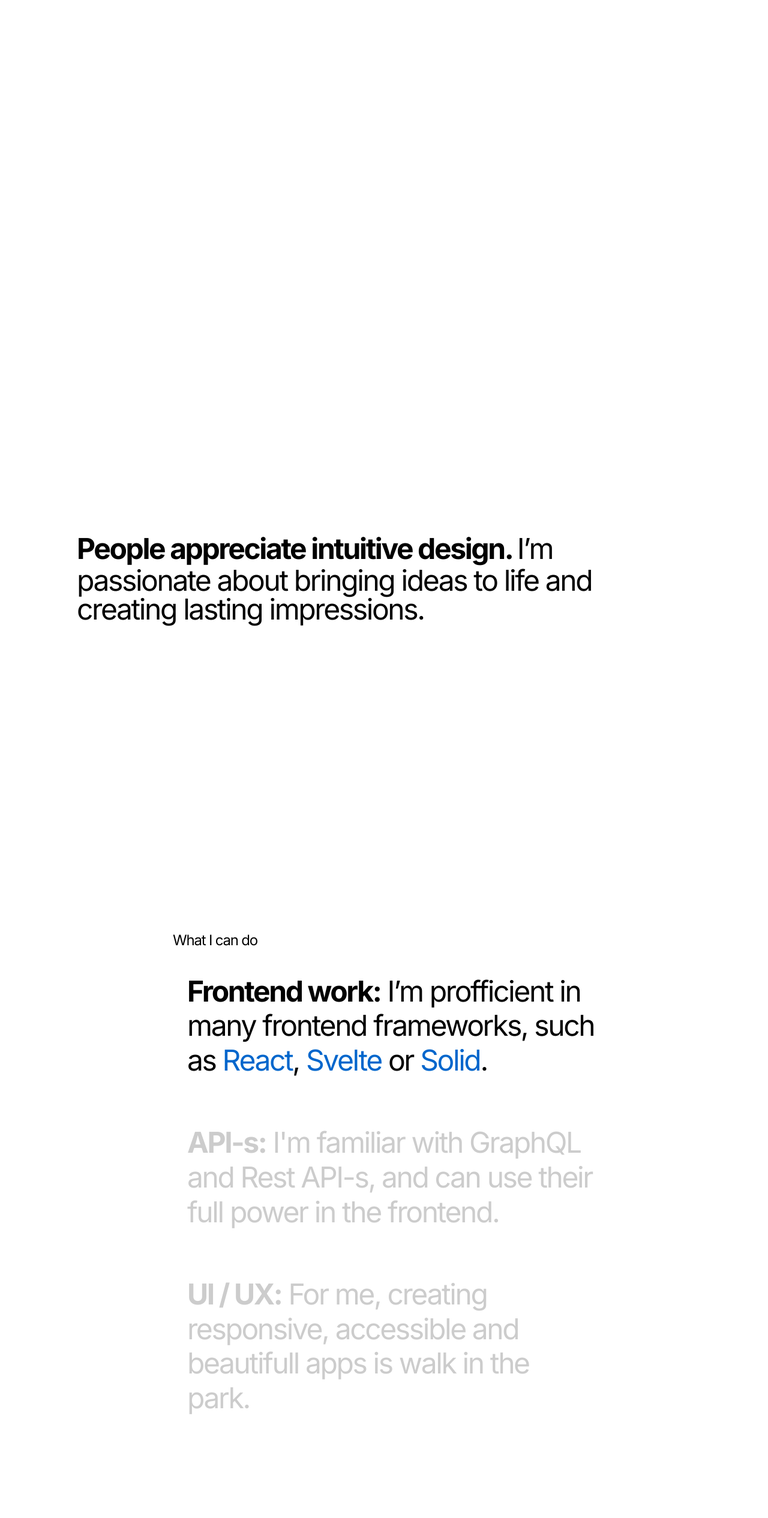
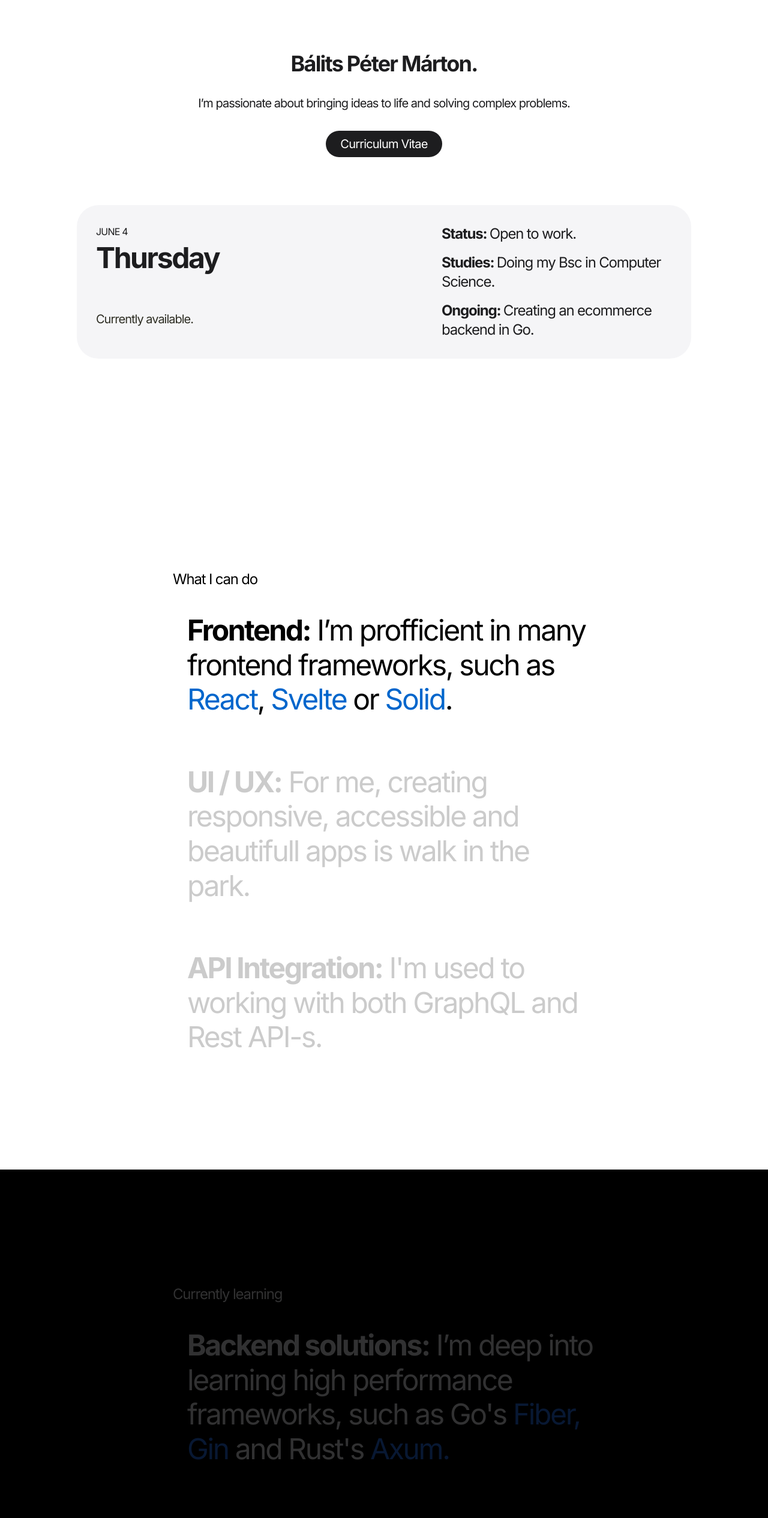
Before and after one commit to balits/portfolio, a Next.js app: page / in a window 1280 px wide. Shown: the part 234-2765 px from the top of the page at 60% size. Built offline with nearby package versions, Linux system fonts and the light colour scheme.

Commit message:
landing page done, skills finished, still need to update marquee

```diff
--- a/components/about.tsx
+++ b/components/about.tsx
@@ -1,11 +1,13 @@
 export const About = () => {
   return (
-    <section className="w-full  px-8 flex items-center justify-center">
-      <p className="text-2xl my-80 max-w-screen-lg md:text-4xl lg:text-5xl">
-        <span className="font-bold">People appreciate intuitive design. </span>
-        I’m passionate about bringing ideas to life and creating lasting
-        impressions.
-      </p>
+    <section className="blackOnWhite w-full  px-8 flex items-center justify-center">
+      <div className="text-2xl my-80 max-w-screen-lg md:text-4xl lg:text-5xl">
+        <h1 className="font-bold">People appreciate intuitive design. </h1>
+        <p>
+          I’m passionate about bringing ideas to life and solving complex
+          problems.
+        </p>
+      </div>
     </section>
   );
 };
--- a/components/hero.tsx
+++ b/components/hero.tsx
@@ -1,40 +1,62 @@
-import Image from "next/image";
-import { motion, useTransform, useScroll } from "framer-motion";
-import { M_PLUS_Rounded_1c } from "next/font/google";
-
-const mplus = M_PLUS_Rounded_1c({
-  subsets: ["latin"],
-  weight: ["800"],
-});
+import { useEffect, useState } from "react";
 
 export const Hero = () => {
-  const { scrollYProgress } = useScroll();
+  const [date, setDate] = useState<Date | null>(null);
 
-  const opacity = useTransform(scrollYProgress, [0, 0.2], [1, 0]);
+  useEffect(() => {
+    setDate(new Date());
+  }, []);
 
   return (
-    <>
-      <div className="backdrop-blur-md sticky -z-10 inset-0 w-full max-w-screen h-screen overflow-x-hidden">
-        <motion.div
-          style={{ opacity }}
-          className=" relative w-full h-full overflow-x-hidden"
-        >
-          <Image
-            src="/bg.jpg"
-            alt="Background gradient"
-            fill
-            className="-z-20 object-cover"
-          />
+    <section className="lg:mb-[20vh] px-8 blackOnWhite w-full max-w-screen  flex flex-col items-center justify-center gap-20">
+      <div className="space-y-8 mt-[30vh] xl:mt-[40vh] h-fit  max-w-screen-lg  flex flex-col items-center justify-center">
+        <h1 className="font-bold text-2xl md:text-3xl xl:text-4xl">
+          Bálits Péter Márton.
+        </h1>
+        <p className="text-xl text-center">
+          I’m passionate about bringing ideas to life and solving complex
+          problems.
+        </p>
+        <button className="xl:text-xl  rounded-full py-2 px-6 bg-darkGray text-white transition-opacity hover:opacity-90">
+          Curriculum&nbsp;Vitae
+        </button>
+      </div>
 
-          <section className="w-full h-full flex flex-col items-center justify-center">
-            <h1
-              className={`opacity-0 opacity-100 animate-bounce text-[#1d1d1c] text-8xl font-bold ${mplus.className}`}
-            >
-              Hello
-            </h1>
-          </section>
-        </motion.div>
+      <div className="mx-auto container lg:max-w-screen-lg rounded-4xl bg-offWhite p-4 gap-4 xl:gap-8 xl:p-8 xl:p-12  grid grid-cols-1 grid-rows-2 md:grid-rows-1 md:grid-cols-5">
+        <div className="md:col-span-2 ">
+          {date && (
+            <div className="flex items-end justify-between md:flex-col md:items-start md:gap-16">
+              <div className="space-y-2">
+                <aside className="uppercase text-sm md:text-base">
+                  <span>
+                    {date.toLocaleString("en-US", { month: "long" })}&nbsp;
+                    {date.getDay()}
+                  </span>
+                </aside>
+                <h3 className="text-2xl md:text-3xl xl:text-5xl font-bold">
+                  {date.toLocaleString("en-US", { weekday: "long" })}
+                </h3>
+              </div>
+              <p className="text-lightGray text-lg md:text-xl">
+                Currently available.
+              </p>
+            </div>
+          )}
+        </div>
+        <div className="flex flex-col items-center justify-start gap-4 md:col-start-4 md:col-span-3">
+          <p className="text-lg md:text-xl xl:text-2xl w-full">
+            <span className="font-bold">Status: </span>Open to work.
+          </p>
+          <p className="text-lg md:text-xl xl:text-2xl w-full">
+            <span className="font-bold">Studies: </span>Doing my Bsc in Computer
+            Science.
+          </p>
+          <p className="text-lg md:text-xl xl:text-2xl w-full">
+            <span className="font-bold">Ongoing: </span>Creating an ecommerce
+            backend in Go.
+          </p>
+        </div>
       </div>
-    </>
+    </section>
   );
 };
--- a/components/skills.tsx
+++ b/components/skills.tsx
@@ -6,14 +6,18 @@ export const Skills = () => {
   return (
     <>
       <section className="w-full overflow-x-hidden ">
-        <div className="px-8 py-48 w-full max-w-screen-md mx-auto flex flex-col items-start justify-center ">
-          <List title="What I can do" content={Already} />
+        <div className=" px-8 py-48 w-full max-w-screen-md mx-auto flex flex-col items-start justify-center ">
+          <List title="What I can do" content={Already} showFirstLine={true} />
         </div>
       </section>
 
-      <section className="w-full overflow-x-hidden  bg-black">
-        <div className="text-white px-8 py-48  min-h-[60vh] w-full max-w-screen-md mx-auto flex flex-col items-start justify-center ">
-          <List title="Currently learning" content={Currently} />
+      <section className="w-full overflow-x-hidden  whiteOnBlack ">
+        <div className=" px-8 py-48  w-full max-w-screen-md mx-auto flex flex-col items-start justify-center ">
+          <List
+            title="Currently learning"
+            content={Currently}
+            showFirstLine={false}
+          />
         </div>
       </section>
     </>
@@ -23,19 +27,23 @@ export const Skills = () => {
 const List = ({
   title,
   content,
+  showFirstLine,
 }: {
   title: string;
   content: typeof Already;
+  showFirstLine: boolean;
 }) => {
   const refContainer = useRef<HTMLUListElement>(null);
-  const [visibelIndex, setVisibleIndex] = useState(0);
-  const { scrollY, scrollYProgress } = useScroll({
+
+  const [visibleIndex, setVisibleIndex] = useState(0);
+
+  const { scrollY } = useScroll({
     target: refContainer,
     offset: ["start end", "end end"],
   });
 
   useEffect(() => {
-    scrollY.on("change", (lastVal) => {
+    scrollY.on("change", () => {
       if (!refContainer.current) return;
 
       const { clientHeight, offsetTop } = refContainer.current;
@@ -46,13 +54,12 @@ const List = ({
           clientHeight + halfScreen,
           Math.max(-screen, scrollY.get() - offsetTop) + halfScreen
         ) / clientHeight;
-      const i = Math.floor(Math.min(3 - 0.5, Math.max(0, percent * 3)));
 
-      console.log(percent, i);
-
-      const idx = Math.floor((scrollY.get() + halfScreen) / screen);
-
-      setVisibleIndex(i);
+      setVisibleIndex(
+        Math.floor(
+          Math.min(3 - 0.5, Math.max(showFirstLine ? 0 : -1, percent * 3))
+        )
+      );
     });
 
     return () => {
@@ -64,7 +71,7 @@ const List = ({
     <>
       <h2
         className=" text-xl md:text-2xl mb-6 md:mb-10 transition-opacity duration-500"
-        style={{ opacity: visibelIndex === 0 ? 1 : 0.2 }}
+        style={{ opacity: visibleIndex === 0 ? 1 : 0.2 }}
       >
         {title}
       </h2>
@@ -76,7 +83,7 @@ const List = ({
           <li
             key={i}
             className="flex-none w-fit inline-block transition-opacity duration-500"
-            style={{ opacity: i === visibelIndex ? 1 : 0.2 }}
+            style={{ opacity: i === visibleIndex ? 1 : 0.2 }}
           >
             <span className="font-bold after:content-[':']">{s.title}</span>{" "}
             <span>{s.body}</span>
@@ -89,19 +96,23 @@ const List = ({
 
 const Already = [
   {
-    title: "Frontend work",
+    title: "Frontend",
     body: (
       <>
         I’m profficient in many frontend frameworks, such as{" "}
-        <Link href="x" className="text-blueDark">
+        <Link target="_blank" href="https://svelte.dev/" className="link-light">
           React
         </Link>
         ,{" "}
-        <Link href="x" className="text-blueDark">
+        <Link target="_blank" href="https://svelte.dev/" className="link-light">
           Svelte
         </Link>{" "}
         or{" "}
-        <Link href="x" className="text-blueDark">
+        <Link
+          target="_blank"
+          href="https://www.solidjs.com/"
+          className="link-light"
+        >
           Solid
         </Link>
         .
@@ -109,12 +120,12 @@ const Already = [
     ),
   },
   {
-    title: "API-s",
-    body: "I'm familiar with GraphQL and Rest API-s, and can use their full power in the frontend.",
+    title: "UI / UX",
+    body: "For me, creating responsive, accessible and beautifull apps is walk in the park.",
   },
   {
-    title: "UI / UX",
-    body: "For me, creating responsive, accessible and beautifull apps is walk in the park.",
+    title: "API Integration",
+    body: "I'm used to working with both GraphQL and Rest API-s.",
   },
 ];
 
@@ -123,23 +134,42 @@ const Currently = [
     title: "Backend solutions",
     body: (
       <>
-        I’m heavily invested in high performance backend technologies, like{" "}
-        <Link href="x" className="text-blueLight">
-          Actis Web
-        </Link>
-        , and{" "}
-        <Link href="xy" className="text-blueLight">
-          Go Fiber
+        I’m deep into learning high performance frameworks, such as Go&apos;s{" "}
+        <Link target="_blank" href="https://gofiber.io/" className="link-dark">
+          Fiber,
+        </Link>{" "}
+        <Link target="_blank" href="https://gofiber.io/" className="link-dark">
+          Gin
+        </Link>{" "}
+        and Rust&apos;s{" "}
+        <Link
+          target="_blank"
+          href="https://docs.rs/axum/latest/axum/"
+          className="link-dark"
+        >
+          Axum.
         </Link>
       </>
     ),
   },
   {
-    title: "Docker",
-    body: " Cloud infrastructure is everywhere. Thanks to Go I can darara.",
+    title: "Containerization",
+    body: "For my backend projects, I like to use Docker, Docker Compose and Kubernetes.",
   },
   {
-    title: "DevOps",
-    body: "I want to darara and dururu my way throguh college.",
+    title: "Native Apps",
+    body: (
+      <>
+        Lately I&apos;ve been enjoying{" "}
+        <Link href="https://reactnative.dev/" className="link-dark">
+          React Native,
+        </Link>{" "}
+        and in the future I will give{" "}
+        <Link href="https://reactnative.dev/" className="link-dark">
+          Swift
+        </Link>{" "}
+        a shot too.
+      </>
+    ),
   },
 ];
--- a/package.json
+++ b/package.json
@@ -15,12 +15,13 @@
     "autoprefixer": "10.4.14",
     "eslint": "8.43.0",
     "eslint-config-next": "13.4.6",
-    "framer-motion": "^10.12.16",
+    "framer-motion": "^10.12.18",
     "next": "13.4.6",
     "postcss": "8.4.24",
     "react": "18.2.0",
     "react-dom": "18.2.0",
     "react-fast-marquee": "^1.6.0",
+    "react-icons": "^4.10.1",
     "tailwindcss": "3.3.2",
     "typescript": "5.1.3"
   }
--- a/pages/_document.tsx
+++ b/pages/_document.tsx
@@ -1,4 +1,4 @@
-import { Html, Head, Main, NextScript } from 'next/document'
+import { Html, Head, Main, NextScript } from "next/document";
 
 export default function Document() {
   return (
@@ -9,5 +9,5 @@ export default function Document() {
         <NextScript />
       </body>
     </Html>
-  )
+  );
 }
--- a/pages/index.tsx
+++ b/pages/index.tsx
@@ -10,17 +10,14 @@ const inter = Inter({ subsets: ["latin"] });
 
 export default function Home() {
   return (
-    <>
     <main
-        className={`flex min-h-screen max-w-full flex-col items-center justify-start ${inter.className}`}
+      className={`selection:bg-blue-500 selection:text-gray-100 flex min-h-screen  max-w-full flex-col items-center justify-start ${inter.className}`}
     >
       <Hero />
-        <About />
       <Skills />
       <Tech />
       <Goodbye />
     </main>
-    </>
   );
 }
 
--- a/styles/globals.css
+++ b/styles/globals.css
@@ -12,3 +12,21 @@ body {
   letter-spacing: -0.05em;
   line-height: 1.2;
 }
+
+@layer base {
+  .link-dark {
+    @apply text-blueLight transition-opacity hover:opacity-80;
+  }
+
+  .link-light {
+    @apply text-blueDark transition-opacity hover:text-blueLight;
+  }
+
+  .whiteOnBlack {
+    @apply text-offWhite bg-black;
+  }
+
+  .blackOnWhite {
+    @apply text-darkGray bg-white;
+  }
+}
--- a/tailwind.config.js
+++ b/tailwind.config.js
@@ -8,8 +8,14 @@ module.exports = {
   theme: {
     extend: {
       colors: {
+        offWhite: "#f5f5f7",
+        darkGray: "#1d1d1f",
+        lightGray: "#2F2F25",
         blueDark: "#0066cc",
         blueLight: "#2977ff",
+      },
+      borderRadius: {
+        "4xl": "36px",
       },
     },
   },
```
Also changed, not shown: components/Block.tsx (deleted, +0 -16 lines), components/goodbye.tsx (+24 -22 lines), components/tech.tsx (+62 -21 lines), 1 other file (tests, documents, lock files or other folders). Lines whose indentation alone changed are shown as unchanged.
